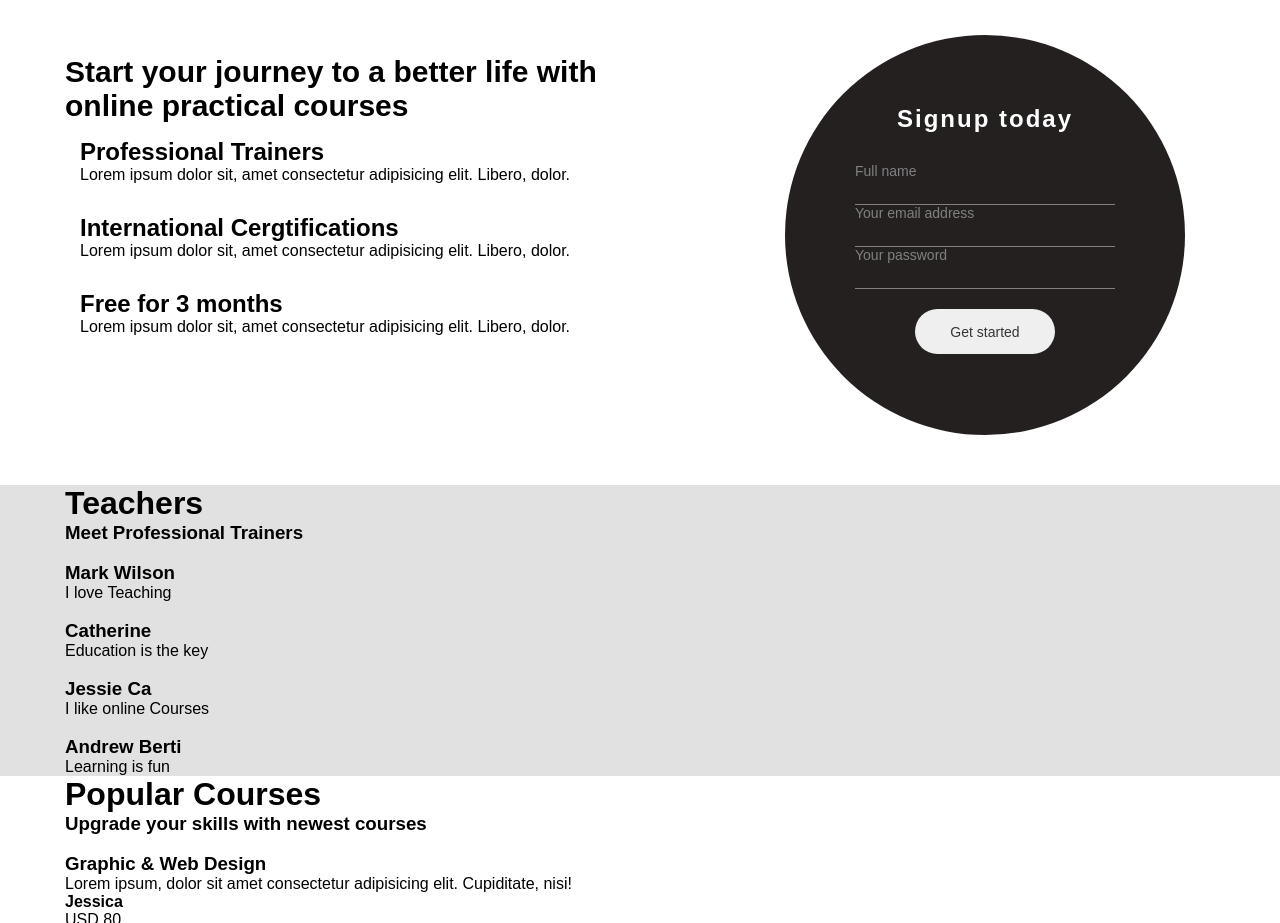
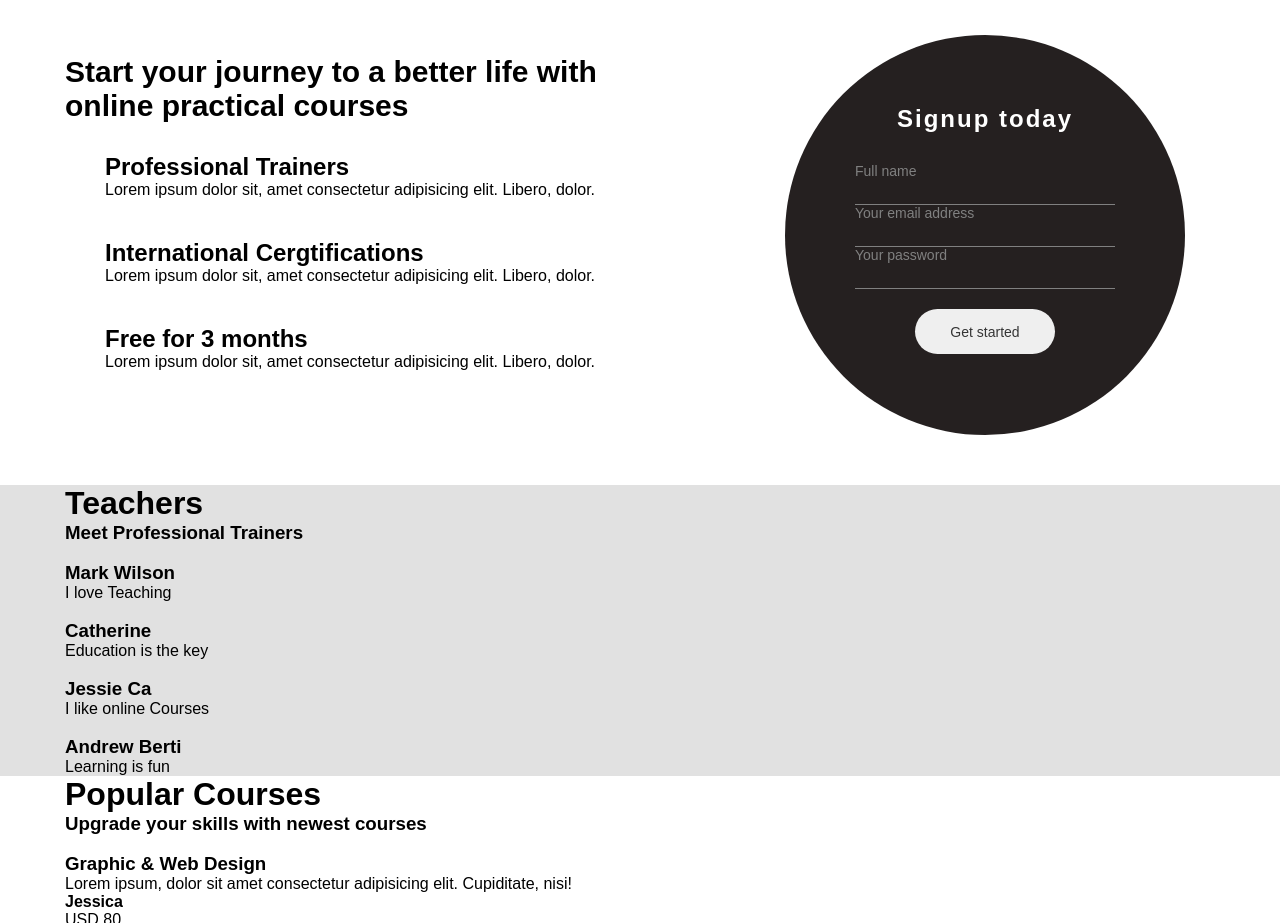
Before and after one commit to NemanjaK99/ProjectRework, a plain HTML site: page index.html in a window 1280 px wide. Shown: the part 1060-1983 px from the top of the page. Drawn offline with Linux system fonts and the light colour scheme; a web font is replaced by a local one.

Commit message:
malo veci padding na form description

```diff
--- a/css/style.css
+++ b/css/style.css
@@ -160,7 +160,9 @@ header {
   font-size: 30px;
 }
 .signup .signup-description .signup-description-text {
-  padding: 15px;
+  padding: 10px;
+  margin-top: 20px;
+  margin-left: 30px;
 }
 .signup .signup-form {
   width: 50%;
```
